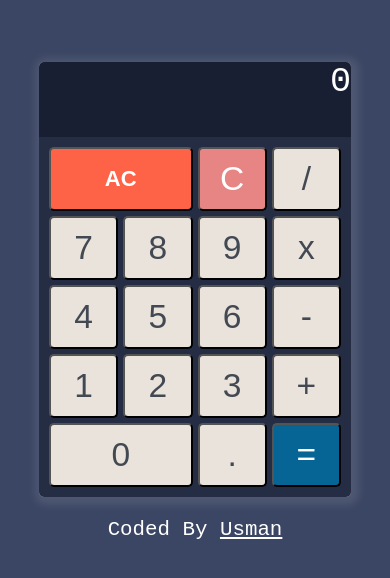
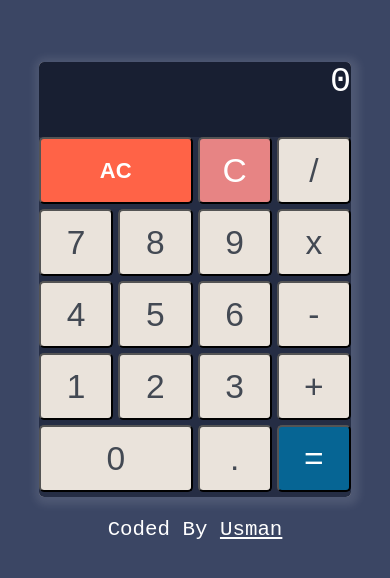
Before and after one commit to usmanLog/Calculator, a React (Create React App) app: page / in a window 390 px wide. Shown: the part 110-688 px from the top of the page. Built offline with nearby package versions, Linux system fonts and the light colour scheme.

Commit message:
fix responsiveness

```diff
--- a/src/index.css
+++ b/src/index.css
@@ -54,12 +54,11 @@ code {
 .grid-wrapper {
   display: grid;
   grid-gap: 5px;
-  height: auto;
+  width: 100%;
+  height: 360px;
   background-color: #252d44;
   grid-template-columns: repeat(4, 1fr);
-  grid-template-rows: repeat(5, 64px);
-  padding: 10px;
-  overflow: hidden;
+  grid-template-rows: repeat(5, 67px);
   grid-template-areas:
     "ac ac del d"
     "sev ate nine m"
```
